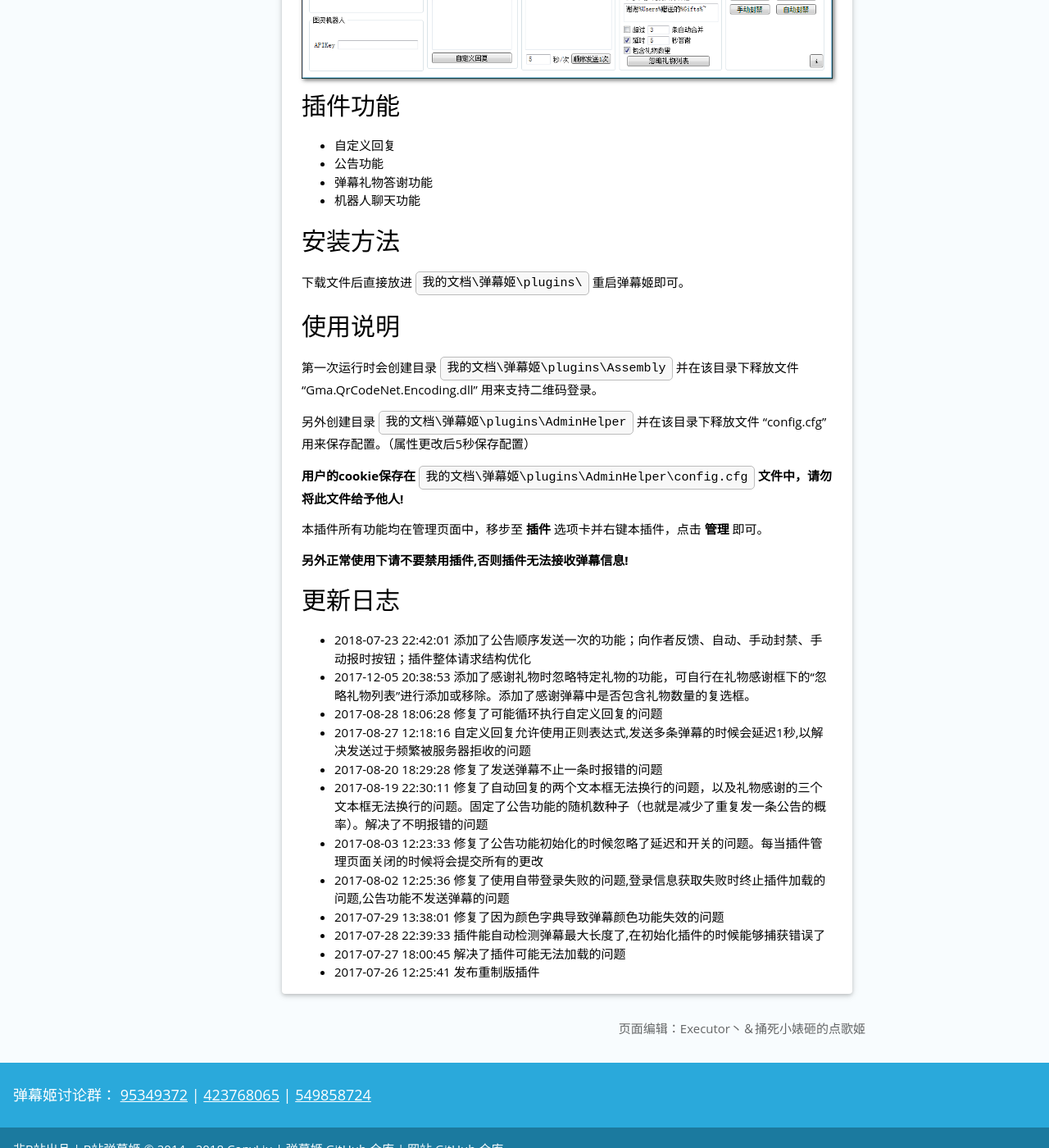
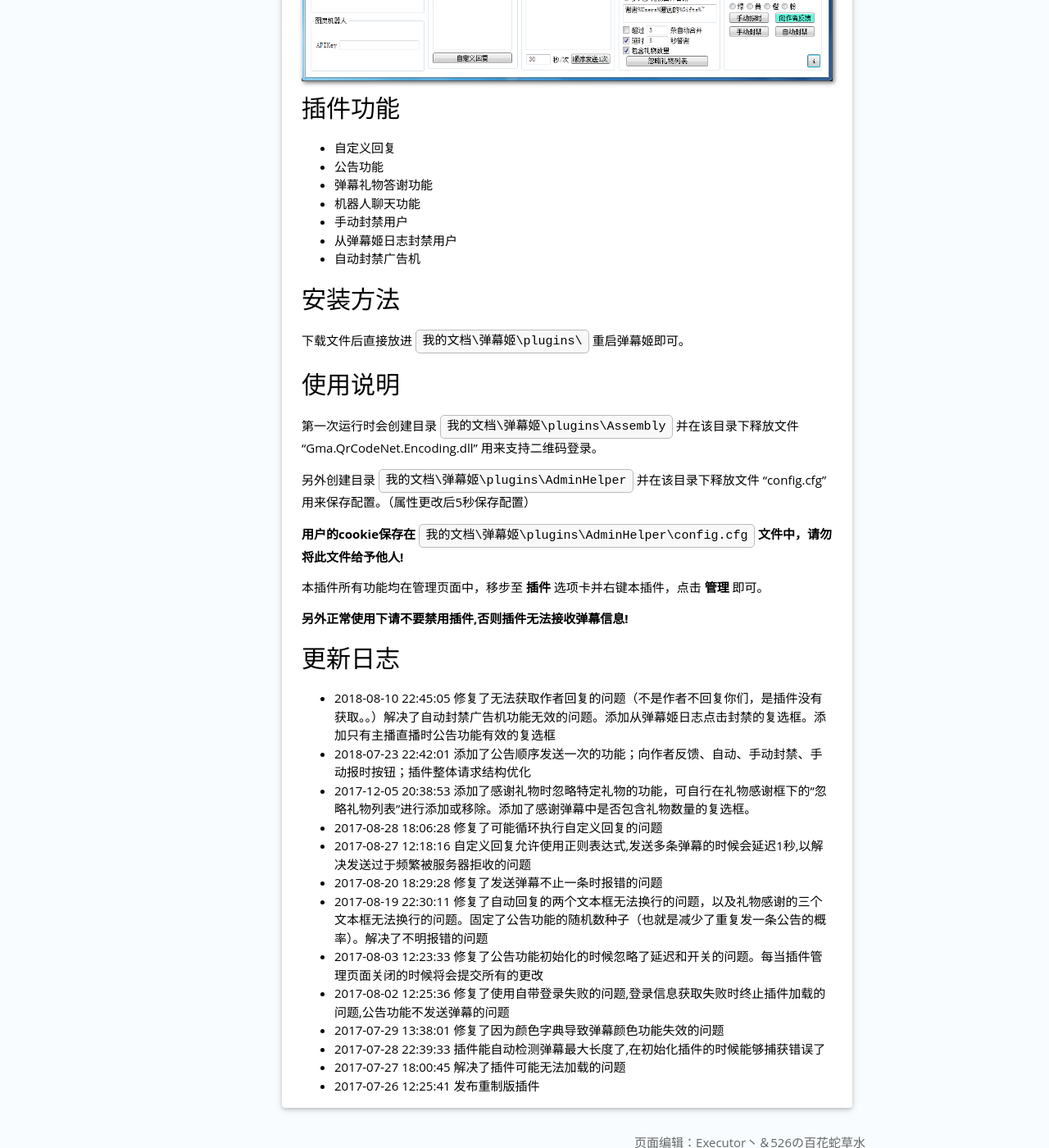
Before and after one commit to Bililive/www.danmuji.org, a Jekyll site: the page built from _plugin/AdminHelper.md, in a window 1280 px wide and 1400 px high, scrolled down 610 px. Shown: the whole window at 82% size. Built offline with Jekyll 4.4.1, drawn with Linux system fonts in a browser that asks for light colours; some of the changed text lies outside the part shown.

Commit message:
更新房管助手重制版至1.1.2
修复了无法获取作者回复的问题。解决了自动封禁广告机功能无效的问题。添加从弹幕姬日志点击封禁的复选框。添加只有主播直播时公告功能有效的复选框

```diff
--- a/_plugin/AdminHelper.md
+++ b/_plugin/AdminHelper.md
@@ -1,14 +1,14 @@
 ---
 # hide: true
 title: 房管助手重制版
-auther: Executor丶＆捅死小婊砸的点歌姬
-plugin_author: Executor丶＆捅死小婊砸的点歌姬
+auther: Executor丶＆526の百花蛇草水
+plugin_author: Executor丶＆526の百花蛇草水
 plugin_name: 房管助手重制版
 plugin_desc: 房管必备
-plugin_version: 1.1.1
-plugin_update_datetime: 2018-07-23 22:42:01 +0800
+plugin_version: 1.1.2
+plugin_update_datetime: 2018-08-10 22:45:05 +0800
 plugin_update_desc: |-
-  添加了公告顺序发送一次的功能；向作者反馈、自动、手动封禁、手动报时按钮；插件整体请求结构优化
+  修复了无法获取作者回复的问题（不是作者不回复你们，是插件没有获取。。）解决了自动封禁广告机功能无效的问题。添加从弹幕姬日志点击封禁的复选框。添加只有主播直播时公告功能有效的复选框
 plugin_dllink: /resource/AdminHelper/AdminHelper.zip
 plugin_dlnote: 直接提取压缩包里的dll放进插件目录即可
 ---
@@ -31,6 +31,9 @@
 - 公告功能
 - 弹幕礼物答谢功能
 - 机器人聊天功能
+- 手动封禁用户
+- 从弹幕姬日志封禁用户
+- 自动封禁广告机
 
 安装方法
 ---
@@ -52,6 +55,7 @@
 
 更新日志
 ---
+- 2018-08-10 22:45:05 修复了无法获取作者回复的问题（不是作者不回复你们，是插件没有获取。。）解决了自动封禁广告机功能无效的问题。添加从弹幕姬日志点击封禁的复选框。添加只有主播直播时公告功能有效的复选框
 - 2018-07-23 22:42:01 添加了公告顺序发送一次的功能；向作者反馈、自动、手动封禁、手动报时按钮；插件整体请求结构优化
 - 2017-12-05 20:38:53 添加了感谢礼物时忽略特定礼物的功能，可自行在礼物感谢框下的“忽略礼物列表”进行添加或移除。添加了感谢弹幕中是否包含礼物数量的复选框。
 - 2017-08-28 18:06:28 修复了可能循环执行自定义回复的问题
```
Also changed, not shown: resource/AdminHelper/preview.png, 2 other files.
